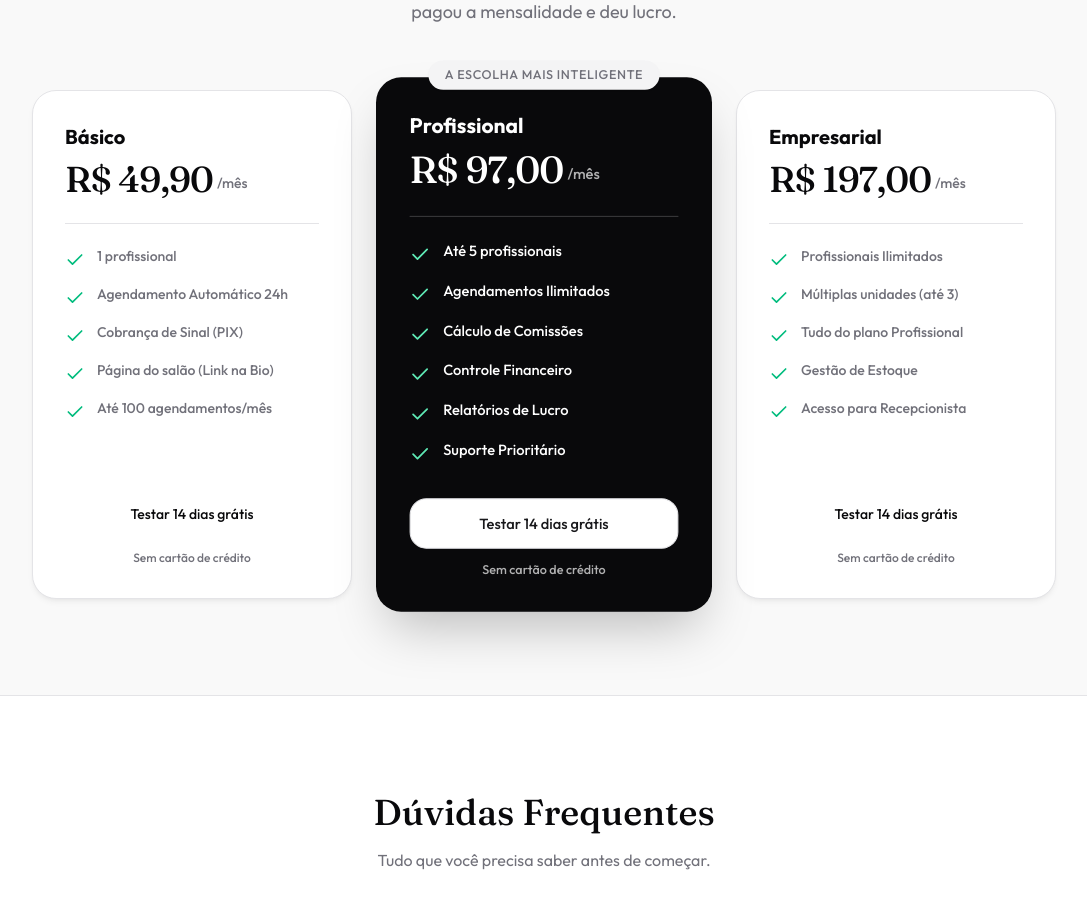
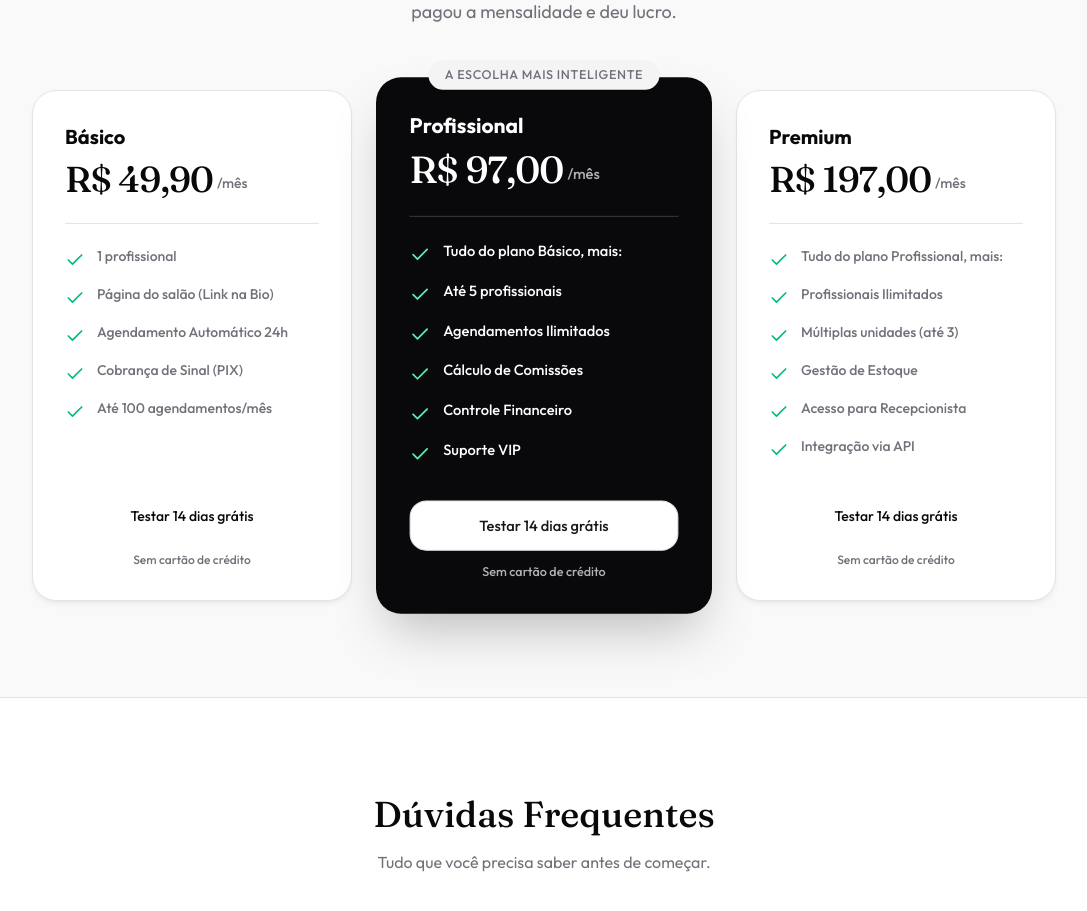
Before and after one commit to geevheit-tecnology/servicesalobeleza, a React (Vite) app in the folder belezapura_web/: page / in a window 1280 px wide. Shown: the part 4020-4931 px from the top of the page, without its empty margins (96-1183 px from the left). Built offline with nearby package versions, Linux system fonts and the light colour scheme; the HTML template or start-up script is replaced by a standard one.

Commit message:
style: fix pricing plans composition and names

```diff
--- a/belezapura_web/src/pages/Marketing.tsx
+++ b/belezapura_web/src/pages/Marketing.tsx
@@ -29,9 +29,9 @@ const faqs = [
 ];
 
 const plans = [
-  { name: "Básico", price: "R$ 49,90", per: "/mês", highlight: false, features: ["1 profissional", "Agendamento Automático 24h", "Cobrança de Sinal (PIX)", "Página do salão (Link na Bio)", "Até 100 agendamentos/mês"] },
-  { name: "Profissional", price: "R$ 97,00", per: "/mês", highlight: true, features: ["Até 5 profissionais", "Agendamentos Ilimitados", "Cálculo de Comissões", "Controle Financeiro", "Relatórios de Lucro", "Suporte Prioritário"] },
-  { name: "Empresarial", price: "R$ 197,00", per: "/mês", highlight: false, features: ["Profissionais Ilimitados", "Múltiplas unidades (até 3)", "Tudo do plano Profissional", "Gestão de Estoque", "Acesso para Recepcionista"] },
+  { name: "Básico", price: "R$ 49,90", per: "/mês", highlight: false, features: ["1 profissional", "Página do salão (Link na Bio)", "Agendamento Automático 24h", "Cobrança de Sinal (PIX)", "Até 100 agendamentos/mês"] },
+  { name: "Profissional", price: "R$ 97,00", per: "/mês", highlight: true, features: ["Tudo do plano Básico, mais:", "Até 5 profissionais", "Agendamentos Ilimitados", "Cálculo de Comissões", "Controle Financeiro", "Suporte VIP"] },
+  { name: "Premium", price: "R$ 197,00", per: "/mês", highlight: false, features: ["Tudo do plano Profissional, mais:", "Profissionais Ilimitados", "Múltiplas unidades (até 3)", "Gestão de Estoque", "Acesso para Recepcionista", "Integração via API"] },
 ];
 
 const testimonials = [
```
